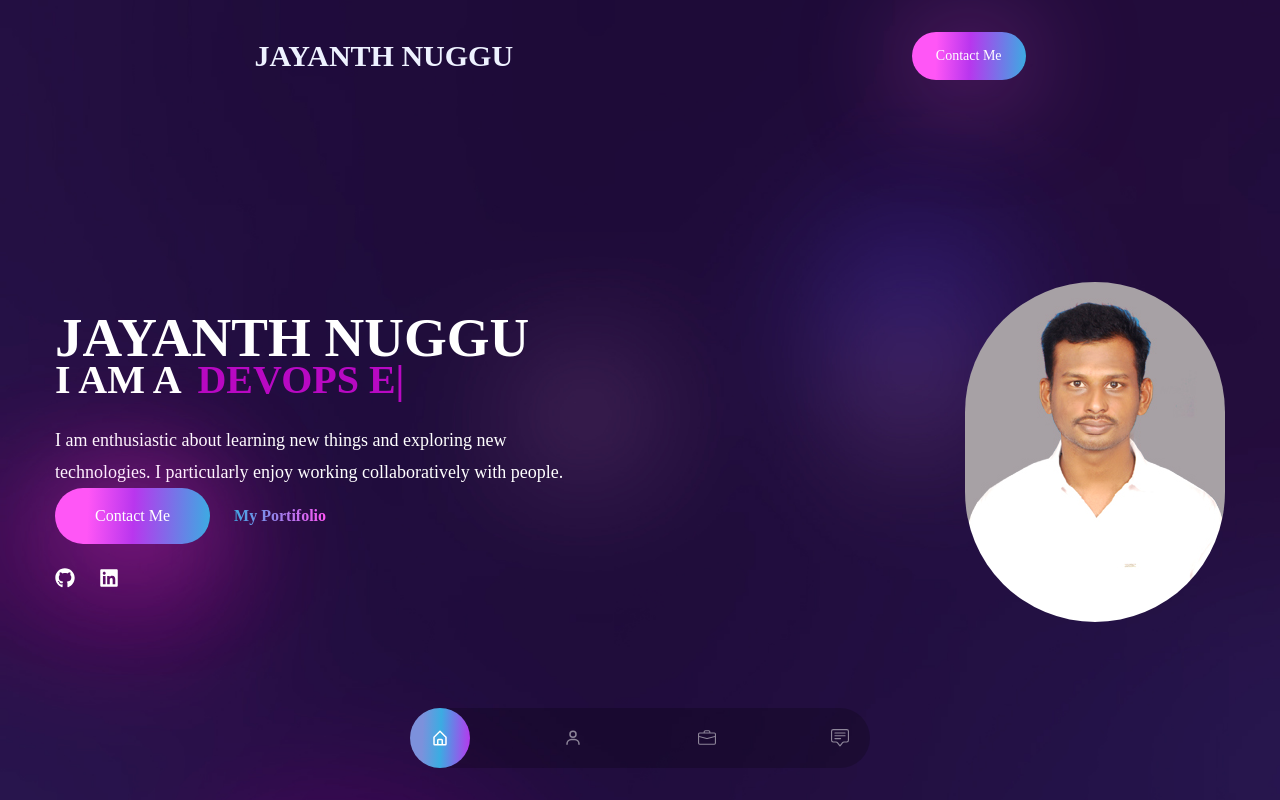
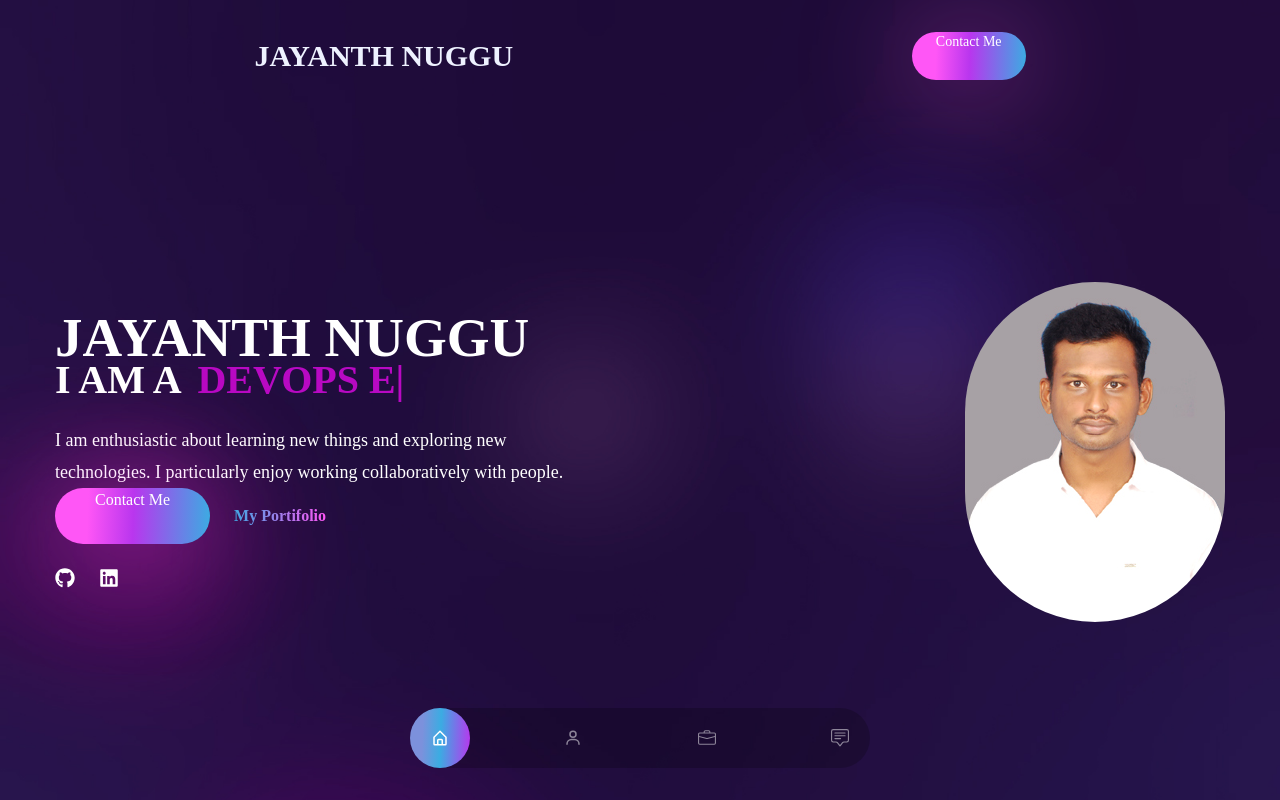
Before and after one commit to jayanth-999/my-porifolio, a React (Create React App) app: page / in a window 1280 px wide. Shown: the top 800 px of the page. Built offline with nearby package versions, Linux system fonts and the light colour scheme.

Commit message:
updated contact me button

```diff
--- a/src/components/Banner.js
+++ b/src/components/Banner.js
@@ -3,6 +3,7 @@ import React from 'react';
 import Image from '../assets/avatar.jpg';
 import { FaGithub, FaLinkedin } from 'react-icons/fa';
 import { TypeAnimation } from 'react-type-animation';
+import { Link,Button } from 'react-scroll';
 
 
 const Banner = () => {
@@ -35,7 +36,7 @@ const Banner = () => {
             I particularly enjoy working collaboratively with people.
           </p>
           <div className='flex max-w-max gap-x-6 items-center mb-6 mx-auto lg:mx-0'>
-            <button to='contact' activeClass='active' className='btn btn-lg'>Contact Me</button>
+            <Link to='contact' activeClass='active' className='btn btn-lg '>Contact Me</Link>
             <a href='#' className='text-gradient btn-link'>
               My Portifolio
             </a>
--- a/src/components/Header.js
+++ b/src/components/Header.js
@@ -1,5 +1,6 @@
 /* eslint-disable jsx-a11y/anchor-is-valid */
 import React from 'react';
+import { Link } from 'react-scroll';
 
 
 const Header = () => {
@@ -10,7 +11,7 @@ const Header = () => {
           {/* <img src={Logo} alt=''/> */}
           <h2 className='text-indigo-50 text-[30px] font-bold'>JAYANTH NUGGU</h2>
         </a>
-        <button to='contact' className='btn btn-sm'>Contact Me</button>
+        <Link to='contact' className='btn btn-sm '>Contact Me</Link>
       </div>
     </div>
   </header>;
```
